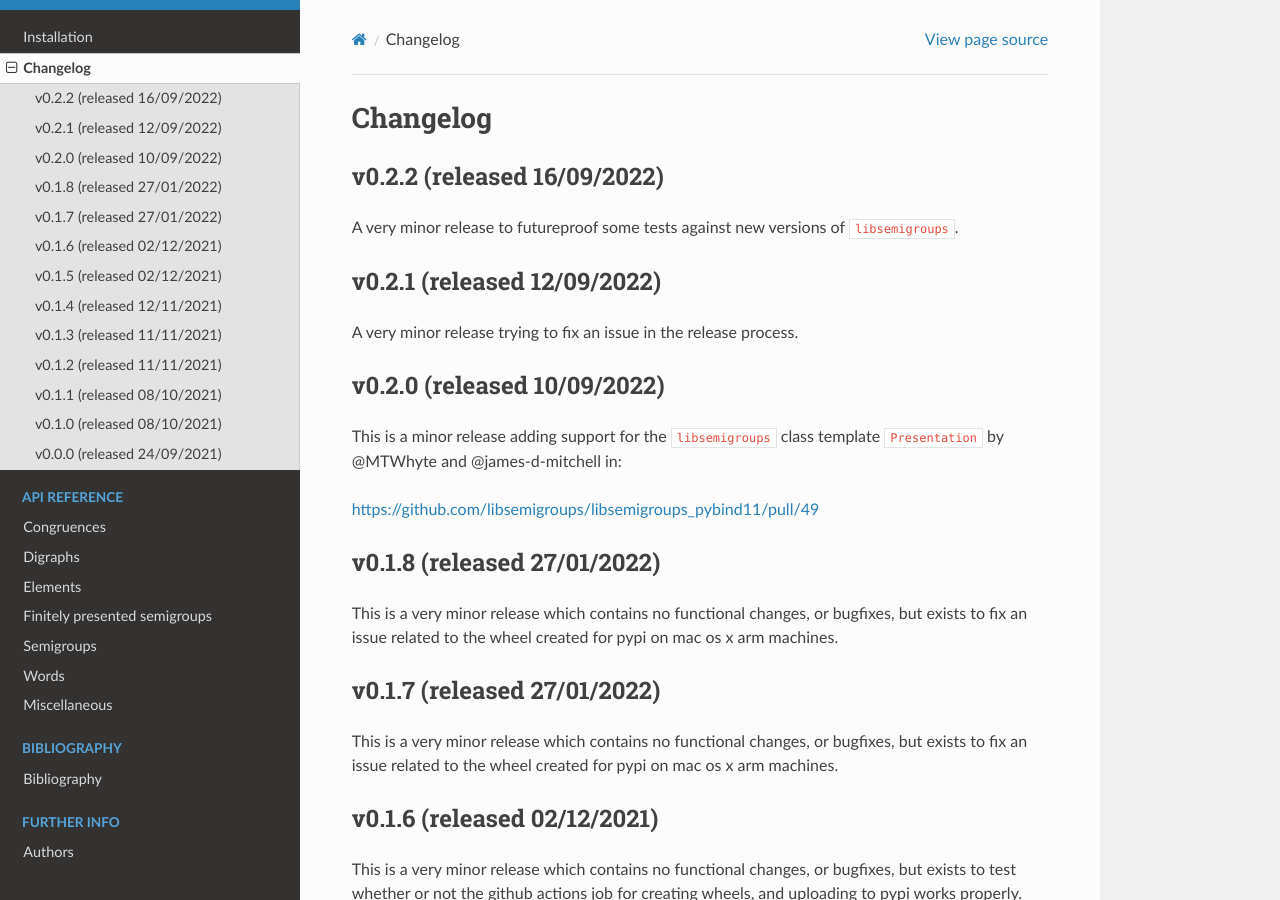
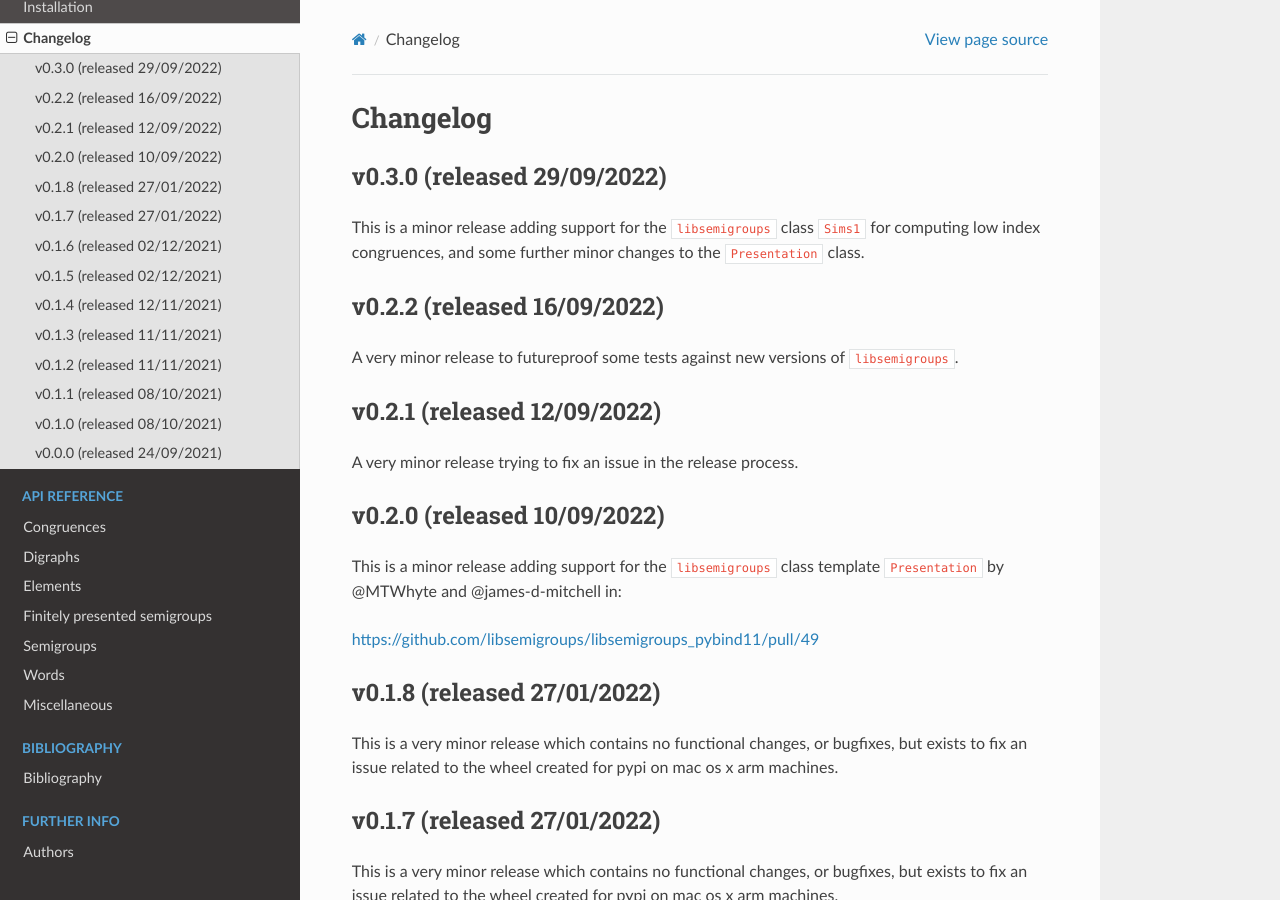
Before and after one commit to libsemigroups/libsemigroups_pybind11, a Sphinx documentation site: the page built from docs/source/changelog.rst, in a window 1280 px wide and 900 px high. Built offline with Sphinx 7.4.7 and the Read the Docs theme 2.0.0, drawn with Linux system fonts in a browser that asks for light colours; pages that are not in the unit, such as notebooks, are missing from menus.

Commit message:
Update version numbers etc for 0.3.0

```diff
--- a/docs/source/changelog.rst
+++ b/docs/source/changelog.rst
@@ -6,6 +6,13 @@
 
 Changelog
 =========
+
+v0.3.0 (released 29/09/2022)
+----------------------------
+
+This is a minor release adding support for the ``libsemigroups`` class
+``Sims1`` for computing low index congruences, and some further minor changes
+to the ``Presentation`` class.
 
 v0.2.2 (released 16/09/2022)
 ----------------------------
--- a/docs/source/conf.py
+++ b/docs/source/conf.py
@@ -26,8 +26,8 @@ master_doc = "index"
 project = u"libsemigroups_pybind11"
 copyright = u"2021-2022, J. D. Mitchell + Maria Tsalakou"
 author = u"J. D. Mitchell"
-version = u"0.2.2"
-release = u"0.2.2"
+version = u"0.3.0"
+release = u"0.3.0"
 language = "python"
 exclude_patterns = ["_build"]
 pygments_style = "sphinx"
--- a/docs/source/index.rst
+++ b/docs/source/index.rst
@@ -1,4 +1,4 @@
-libsemigroups_pybind11 - Version 0.2.2
+libsemigroups_pybind11 - Version 0.3.0
 ======================================
 
 python bindings for the C++ library libsemigroups
--- a/docs/source/install.rst
+++ b/docs/source/install.rst
@@ -4,7 +4,7 @@
 
    The full license is in the file LICENSE, distributed with this software.
 
-.. |libsemigroups-pybind11-version| replace:: 0.2.2
+.. |libsemigroups-pybind11-version| replace:: 0.3.0
 
 Installation
 ============
--- a/setup.py
+++ b/setup.py
@@ -29,7 +29,7 @@ from tools import (  # pylint: disable=import-error, wrong-import-position
     minimum_libsemigroups_version,
 )
 
-__version__ = "0.2.2"
+__version__ = "0.3.0"
 
 
 def compare_version_numbers(supplied, required):
```
Also changed, not shown: README.md (+5 -5 lines).
